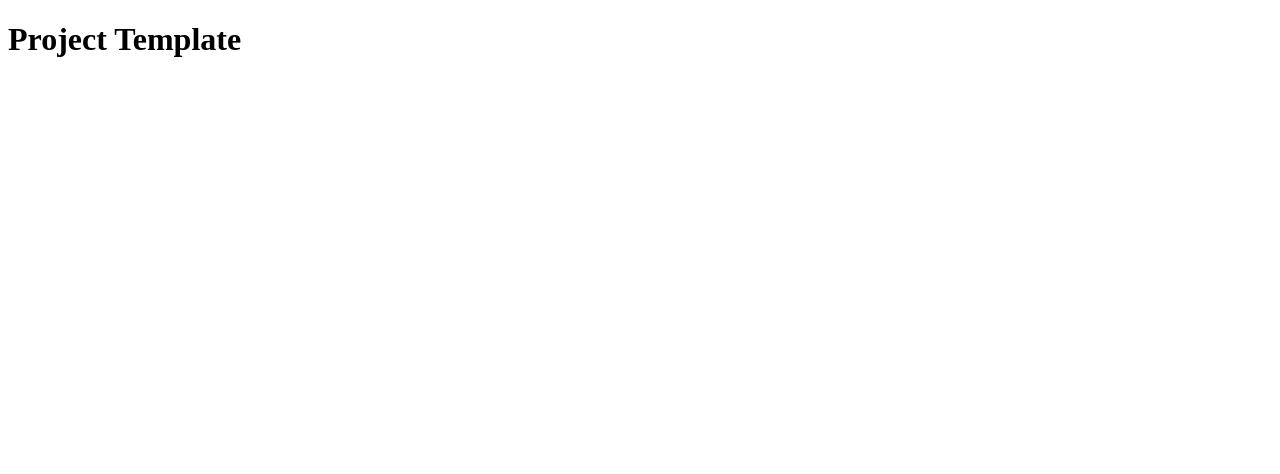
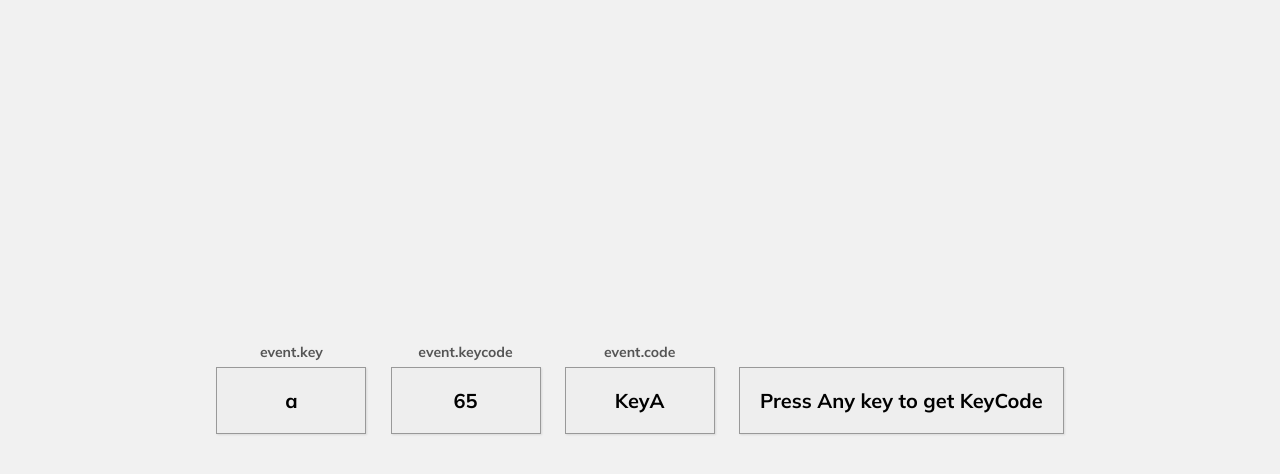
Before and after one commit to taifur-rahaman/eventKeyCodes, a plain HTML site: page index.html in a window 1280 px wide. Drawn offline with nearby package versions, Linux system fonts and the light colour scheme; some icons are missing.

Commit message:
html, css and js added

```diff
--- a/app.js
+++ b/app.js
@@ -0,0 +1,18 @@
+const insert = document.getElementById("insert");
+
+window.addEventListener("keydown", (event) => {
+  insert.innerHTML = `
+    <div class="key">
+        ${event.key === " " ? "Space" : event.key}
+        <small>event.key</small>
+      </div>
+      <div class="key">
+        ${event.keyCode}
+        <small>event.keycode</small>
+      </div>
+      <div class="key">
+        ${event.code}
+        <small>event.code</small>
+      </div>
+  `;
+});
--- a/index.html
+++ b/index.html
@@ -23,10 +23,24 @@
       crossorigin="anonymous"
       referrerpolicy="no-referrer"
     />
-    <title>Project Template</title>
+    <title>Event Key Codes</title>
   </head>
   <body>
-    <h1>Project Template</h1>
+    <div id="insert">
+      <div class="key">
+        a
+        <small>event.key</small>
+      </div>
+      <div class="key">
+        65
+        <small>event.keycode</small>
+      </div>
+      <div class="key">
+        KeyA
+        <small>event.code</small>
+      </div>
+      <div class="key">Press Any key to get KeyCode</div>
+    </div>
     <!-- javaScript -->
     <script src="./app.js"></script>
   </body>
--- a/style.css
+++ b/style.css
@@ -1,3 +1,42 @@
+@import url("https://fonts.googleapis.com/css2?family=Mulish:ital,wght@0,200..1000;1,200..1000&display=swap");
+
 * {
   box-sizing: border-box;
 }
+
+body {
+  font-family: "Mulish", sans-serif;
+  display: flex;
+  justify-content: center;
+  height: 100vh;
+  align-items: center;
+  background-color: #f1f1f1;
+  margin: 0;
+  text-align: center;
+  overflow: hidden;
+}
+
+.key {
+  border: 1px solid #999;
+  background: #eee;
+  box-shadow: 1px 1px 2px rgba(0, 0, 0, 0.1);
+  display: inline-flex;
+  align-items: center;
+  flex-direction: column;
+  margin: 10px;
+  font-size: 20px;
+  font-weight: bold;
+  padding: 20px;
+  min-width: 150px;
+  position: relative;
+}
+
+.key small {
+  position: absolute;
+  top: -25px;
+  left: 0px;
+  text-align: center;
+  width: 100%;
+  color: #555;
+  font-size: 14px;
+}
```
